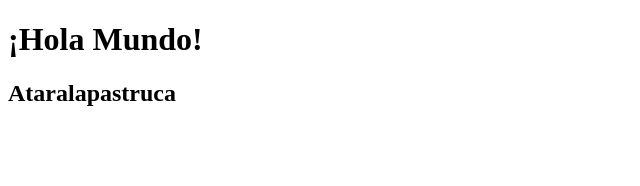
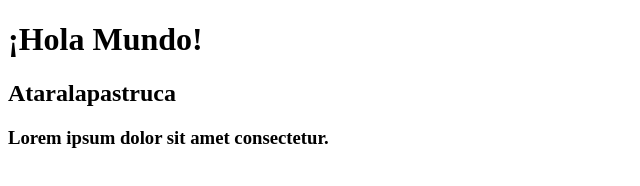
Before and after one commit to BenjaCarrasco99/eliminar-por-favor, a plain HTML site: page index.html in a window 1280 px wide. Shown: the whole page, without its empty margins (0-640 px from the left). Drawn offline with Linux system fonts and the light colour scheme.

Commit message:
agregue h3

```diff
--- a/index.html
+++ b/index.html
@@ -9,5 +9,6 @@
 <body>
     <h1>¡Hola Mundo!</h1>
     <h2>Ataralapastruca</h2>
+    <h3>Lorem ipsum dolor sit amet consectetur.</h3>
 </body>
 </html>
```
